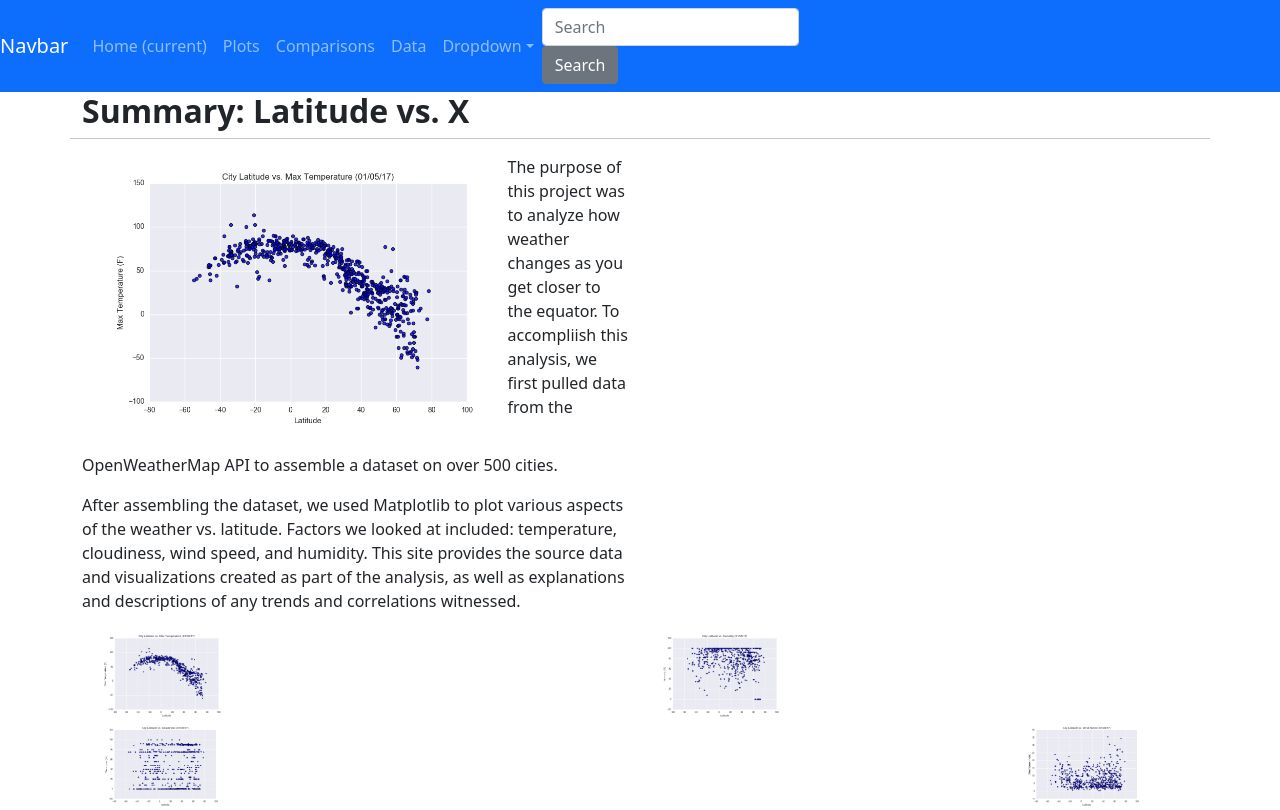
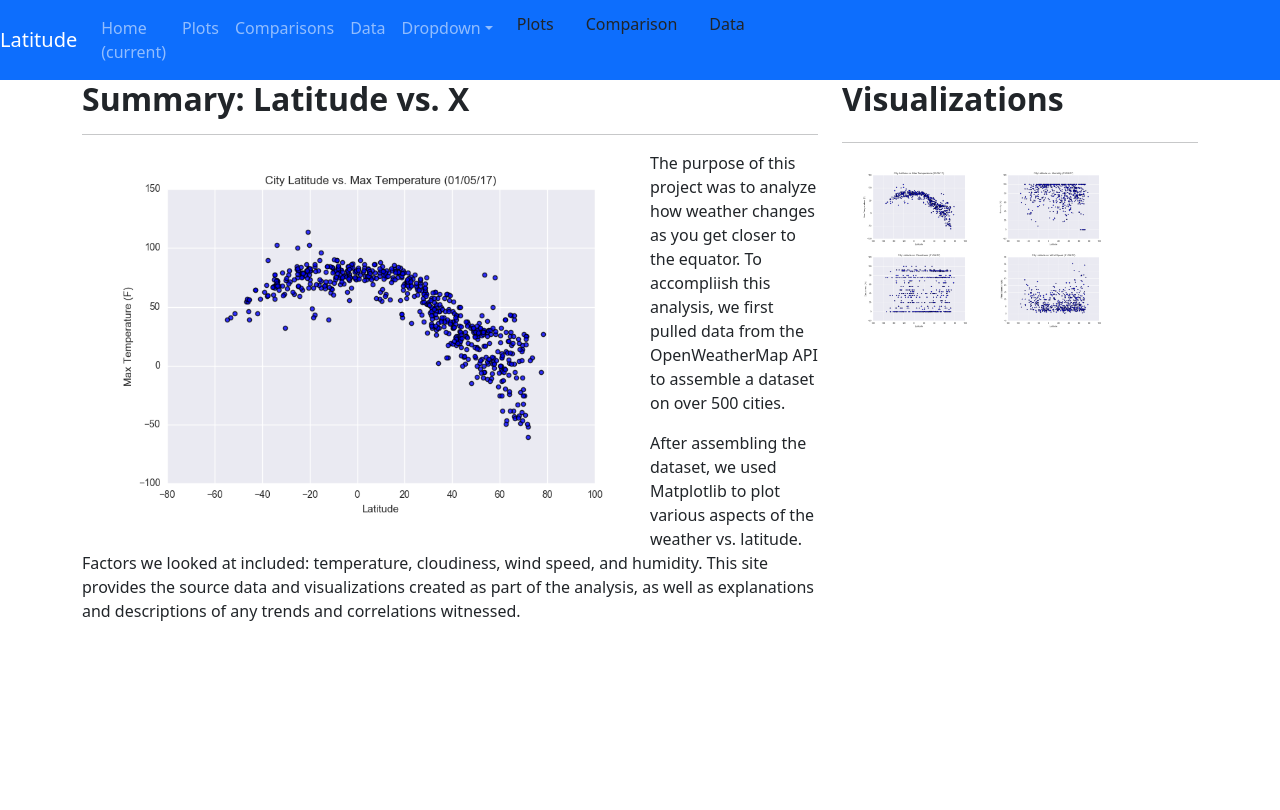
Before and after one commit to g8r1fl/Web-Design-Challenge, a plain HTML site: page index.html in a window 1280 px wide. Drawn offline with nearby package versions, Linux system fonts and the light colour scheme.

Commit message:
added 4 png's to landing page and working on dropdown menu

```diff
--- a/index.html
+++ b/index.html
@@ -12,7 +12,7 @@
   </head>
   <body>
     <nav class="navbar navbar-expand-lg navbar-dark bg-primary">
-      <a class="navbar-brand" href="#">Navbar</a>
+      <a class="navbar-brand" href="#">Latitude</a>
       <button class="navbar-toggler" type="button" data-toggle="collapse" data-target="#navbarColor01" aria-controls="navbarColor01" aria-expanded="false" aria-label="Toggle navigation">
         <span class="navbar-toggler-icon"></span>
       </button>
@@ -36,29 +36,28 @@
           <li class="nav-item dropdown">
             <a class="nav-link dropdown-toggle" data-toggle="dropdown" href="#" role="button" aria-haspopup="true" aria-expanded="true">Dropdown</a>
             <div class="dropdown-menu">
-              <a class="dropdown-item" href="visualizations.html">Plots</a>
+              <li><a class="dropdown-item" href="visualizations.html">Plots</a></li>
               <a class="dropdown-item" href="comparisons.html">Comparison</a>
               <a class="dropdown-item" href="data.html">Data</a>
-              <div class="dropdown-divider"></div>
-              <a class="dropdown-item" href="#">Separated link</a>
             </div>
           </li>
-        </ul>
+        <!-- </ul>
         <form class="form-inline my-2 my-lg-0" data-pw-is-visible="true" data-pw-is-reclassify-needed="false" data-pw-form-scores="[[&quot;SEARCH&quot;,&quot;1.00&quot;],[&quot;OTHER&quot;,&quot;0.46&quot;],[&quot;SIGNIN&quot;,&quot;0.07&quot;]]" data-pw-form-type="SEARCH">
           <input class="form-control mr-sm-2" type="text" placeholder="Search" data-pw-is-visible="true" data-pw-field-scores="[[&quot;SEARCH&quot;,&quot;0.96&quot;],[&quot;PASSWORD&quot;,&quot;0.01&quot;],[&quot;EMAIL&quot;,&quot;0.01&quot;]]" data-pw-field-type="SEARCH">
           <button class="btn btn-secondary my-2 my-sm-0" type="submit">Search</button>
-        </form>
+        </form> -->
       </div>
     </nav>
 
     <div class="container">
       <div class="row">
-        <h2><strong>Summary: Latitude vs. X</strong></h2>
-        <hr>
+
         <!-- <div class="col-sm">
           One of three columns
         </div> -->
-        <div class="col-md-6">
+        <div class="col-md-8">
+          <h2><strong>Summary: Latitude vs. X</strong></h2>
+          <hr class="my-8">
           <img src="Resources/assets/images/Fig1.png" class="col-md-9 float-md-start mb-3 ms-md-3" alt="...">
           <p>
             The purpose of this project was to analyze how weather changes as you get closer to the equator.  To accompliish this analysis, we first pulled data from the OpenWeatherMap API to assemble a dataset on over 500 cities.
@@ -67,21 +66,18 @@
             After assembling the dataset, we used Matplotlib to plot various aspects of the weather vs. latitude.  Factors we looked at included: temperature, cloudiness, wind speed, and humidity.  This site provides the source data and visualizations created as part of the analysis, as well as explanations and descriptions of any trends and correlations witnessed.
           </p>
         </div>
-          <div class="row align-items-start">
-            <div class="col">
-              <img src="Resources/assets/images/Fig1.png" class="col-md-3 float-start ms-md-3" alt="...">
-            </div>
-            <div class="col">
-              <img src="Resources/assets/images/Fig2.png" class="col-md-3 float-start ms-md-3" alt="...">
-            </div>
-          <div class="row align-items-end">
-            <div class="col">
-              <img src="Resources/assets/images/Fig3.png" class="col-md-3 float-right ms-md-3" alt="...">
-            </div>
-            <div class="col">
-              <img src="Resources/assets/images/Fig4.png" class="col-md-3 float-end ms-md-3" alt="...">
-            </div>
+        <div class="col-md-4">
+          <h2><strong>Visualizations</strong></h2>
+          <hr class="my-4">
+          <div class="col">
+            <img src="Resources/assets/images/Fig1.png" class="col-md-4 float-start ms-md-3" alt="...">
+            <img src="Resources/assets/images/Fig2.png" class="col-md-4 float-center ms-md-3" alt="...">
           </div>
+          <div class="col">
+            <img src="Resources/assets/images/Fig3.png" class="col-md-4 float-start ms-md-3" alt="...">
+            <img src="Resources/assets/images/Fig4.png" class="col-md-4 float-center ms-md-3" alt="...">
+          </div>
+        </div>
 
       </div>
     </div>
```
